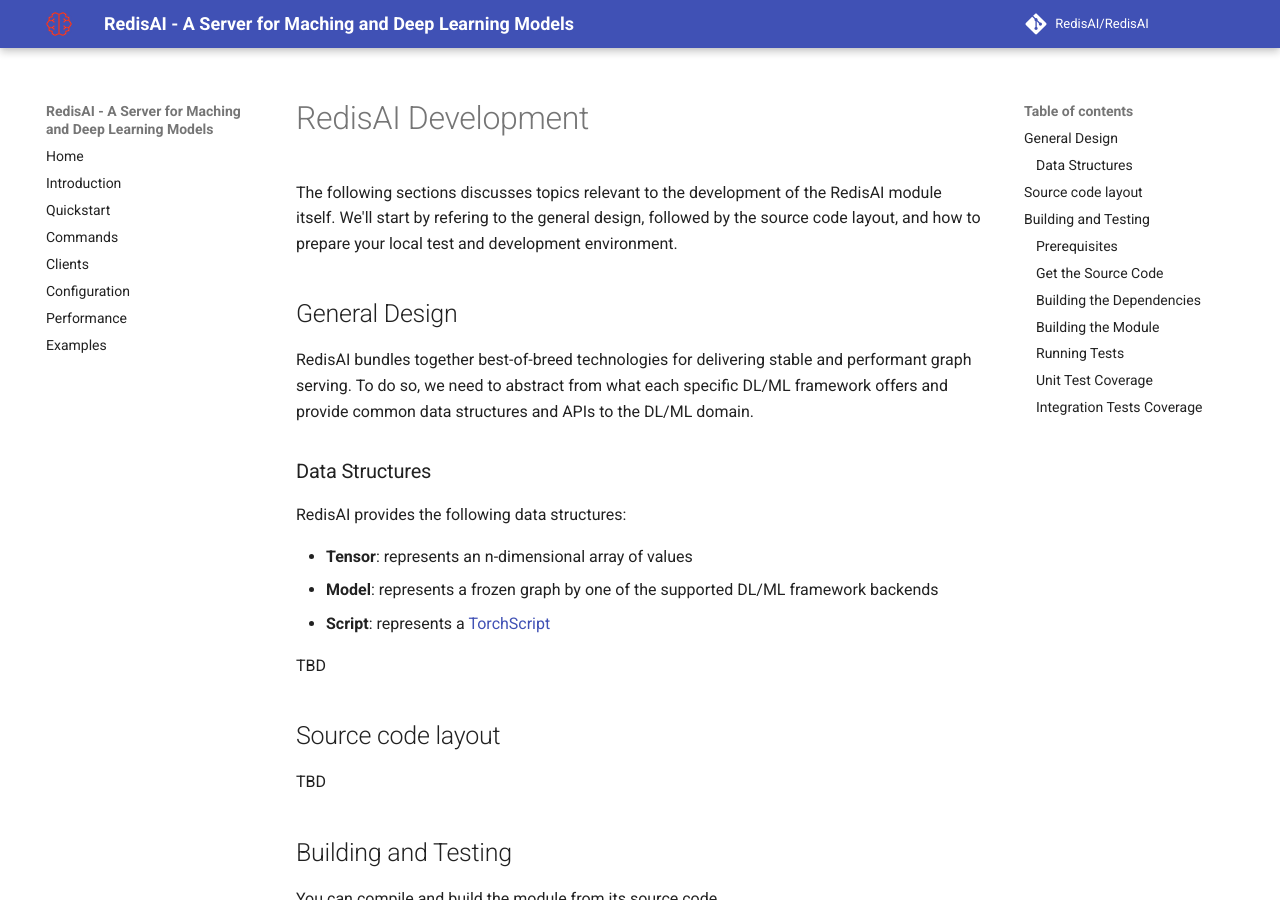
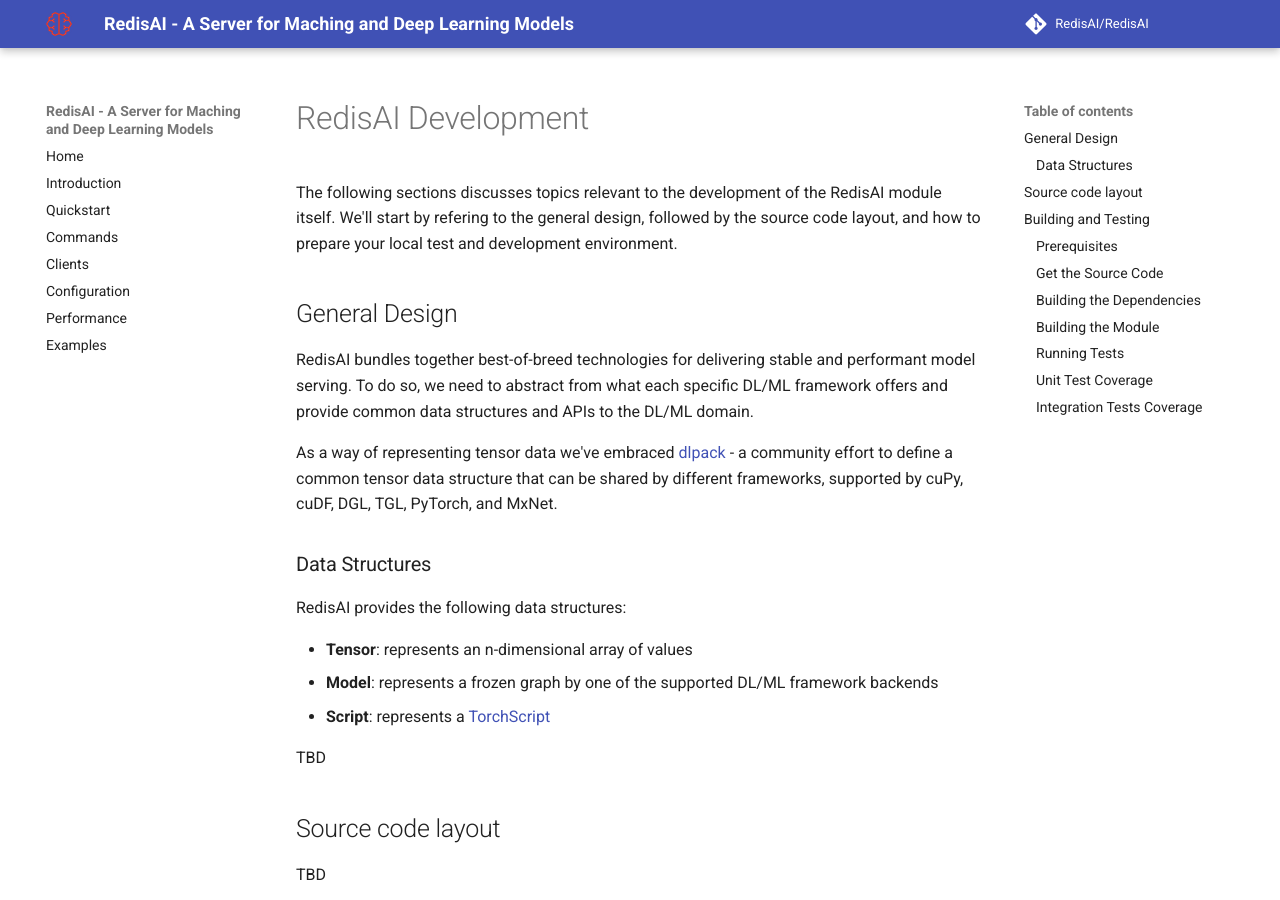
Before and after one commit to RedisAI/RedisAI, an MkDocs documentation site: the page built from docs/developer.md, in a window 1280 px wide and 900 px high. Built offline with MkDocs 1.6.1 and Material for MkDocs 9.7.7, drawn with Linux system fonts in a browser that asks for light colours; comment, search, counter and statistics services are not loaded.

Commit message:
[wip] kick-off developer page. reference dlpack on documentation

```diff
--- a/docs/developer.md
+++ b/docs/developer.md
@@ -4,7 +4,10 @@
 
 ## General Design
 
-RedisAI bundles together best-of-breed technologies for delivering stable and performant graph serving. To do so, we need to abstract from what each specific DL/ML framework offers and provide common data structures and APIs to the DL/ML domain.
+RedisAI bundles together best-of-breed technologies for delivering stable and performant model serving. To do so, we need to abstract from what each specific DL/ML framework offers and provide common data structures and APIs to the DL/ML domain.
+
+
+As a way of representing tensor data we've embraced [dlpack](https://github.com/dmlc/dlpack) - a community effort to define a common tensor data structure that can be shared by different frameworks, supported by cuPy, cuDF, DGL, TGL, PyTorch, and MxNet.
 
 ### Data Structures
 RedisAI provides the following data structures:
```
